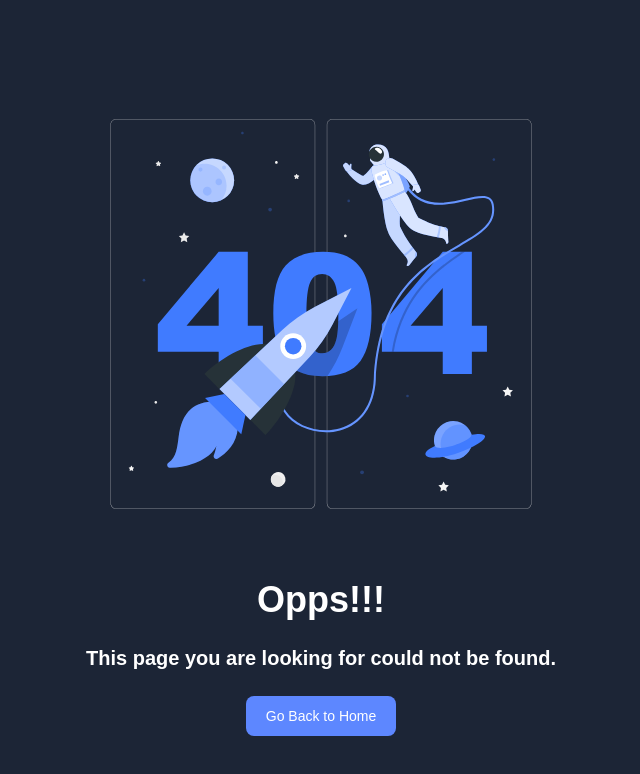
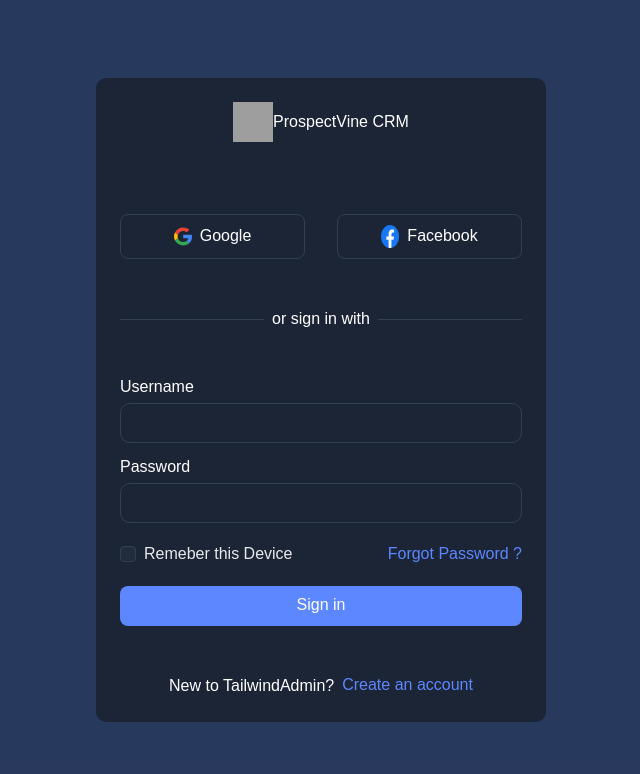
Before and after one commit to Arbaj221/Admin-Dashboard, a React (Vite) app: page /login in a window 1280 px wide. Before the commit this address led to /auth/404. Shown: the top 774 px of the page, without its empty margins (319-959 px from the left). Built offline with nearby package versions, Linux system fonts and the light colour scheme; grey boxes are pictures that could not be loaded.

Commit message:
Add ProtectedRoute, update auth routing and UI

```diff
--- a/src/assets/images/logos/FullLogo.tsx
+++ b/src/assets/images/logos/FullLogo.tsx
@@ -1,24 +1,20 @@
-
-
-
-
-
-
-
-import Logo from "src/assets/images/logos/dark-logo.svg";
-import Logowhite from "src/assets/images/logos/light-logo.svg";
-
-
 const FullLogo = () => {
   return (
-
-
-    <>
-      {/* Dark Logo   */}
-      <img src={Logo} alt="logo" className="block dark:hidden rtl:scale-x-[-1]" />
-      {/* Light Logo  */}
-      <img src={Logowhite} alt="logo" className="hidden dark:block rtl:scale-x-[-1]" />
-    </>
+   <div className='flex justify-center items-center'>
+      <img
+        src="https://crm.prospectvine.com/assets/img/logo.png"
+        alt=""
+        className='w-logo h-logo block dark:hidden rtl:scale-x-[-1]'
+      />
+      <img
+        src="https://crm.prospectvine.com/assets/img/app_logo_mini.png"
+        alt=""
+        className='w-logo h-logo hidden dark:block rtl:scale-x-[-1]'
+      />
+      <span className='text-foreground font-bold text-lg'>
+        ProspectVine CRM
+      </span>
+    </div>
   );
 };
 
--- a/src/components/layout/sidebaritems.ts
+++ b/src/components/layout/sidebaritems.ts
@@ -56,7 +56,7 @@ const SidebarContent: MenuItem[] = [
           {
             id: uniqueId(),
             name: 'Boxed Login',
-            url: '/auth/auth2/login',
+            url: '/login',
             isPro: false,
           },
         ],
@@ -69,7 +69,7 @@ const SidebarContent: MenuItem[] = [
           {
             id: uniqueId(),
             name: 'Boxed Register',
-            url: '/auth/auth2/register',
+            url: '/register',
             isPro: false,
           },
         ],
--- a/src/modules/auth/auth2/Login.tsx
+++ b/src/modules/auth/auth2/Login.tsx
@@ -21,7 +21,7 @@ const Login = () => {
             <div className="flex gap-2 text-base text-ld font-medium mt-6 items-center justify-center">
               <p>New to TailwindAdmin?</p>
               <Link
-                to={"/auth/auth2/register"}
+                to={"/register"}
                 className="text-primary text-sm font-medium"
               >
                 Create an account
--- a/src/modules/auth/auth2/Register.tsx
+++ b/src/modules/auth/auth2/Register.tsx
@@ -22,7 +22,7 @@ const Register = () => {
             <div className="flex gap-2 text-base text-ld font-medium mt-6 items-center justify-start">
               <p>Already have an Account?</p>
               <Link
-                to={"/auth/auth2/login"}
+                to={"/login"}
                 className="text-primary text-sm font-medium"
               >
                 Sign in
--- a/src/modules/auth/authforms/AuthLogin.tsx
+++ b/src/modules/auth/authforms/AuthLogin.tsx
@@ -1,24 +1,33 @@
-import { Link } from 'react-router';
+import { Link, useNavigate } from 'react-router';
 import { Button } from 'src/components/ui/button';
 import { Checkbox } from 'src/components/ui/checkbox';
 import { Input } from 'src/components/ui/input';
 import { Label } from 'src/components/ui/label';
 
 const AuthLogin = () => {
+  const navigate = useNavigate()
+
+  const handleSubmit = (e: React.FormEvent<HTMLFormElement>) => {
+    e.preventDefault();
+    console.log("Hello")
+    localStorage.setItem("isAuth", "true")
+    navigate("/")
+  }
+
   return (
     <>
-      <form className="mt-6">
+      <form className="mt-6" onSubmit={handleSubmit}>
         <div className="mb-4">
           <div className="mb-2 block">
             <Label htmlFor="Username">Username</Label>
           </div>
-          <Input id="username" type="text" />
+          <Input id="username" type="email" required />
         </div>
         <div className="mb-4">
           <div className="mb-2 block">
             <Label htmlFor="userpwd">Password</Label>
           </div>
-          <Input id="userpwd" type="password" />
+          <Input id="userpwd" type="password" required />
         </div>
         <div className="flex justify-between my-5">
           <div className="flex items-center gap-2">
@@ -31,8 +40,8 @@ const AuthLogin = () => {
             Forgot Password ?
           </Link>
         </div>
-        <Button asChild className="w-full">
-          <Link to="/">Sign in</Link>
+        <Button type='submit' className="w-full">
+          Sign in
         </Button>
       </form>
     </>
--- a/src/modules/dashboards/Modern.tsx
+++ b/src/modules/dashboards/Modern.tsx
@@ -1,5 +1,5 @@
-import userImg from '../../../assets/images/profile/user-1.jpg';
-import supportImg from '../../../assets/images/dashboard/customer-support-img.png';
+import userImg from '../../assets/images/profile/user-1.jpg';
+import supportImg from '../../assets/images/dashboard/customer-support-img.png';
 
 const Moderndash = () => {
     return (
--- /dev/null
+++ b/src/routes/ProtectedRoute.tsx
@@ -0,0 +1,13 @@
+import { Navigate } from "react-router";
+
+const ProtectedRoute = ({ children }: { children: React.ReactNode }) => {
+  const isAuth = localStorage.getItem("isAuth") === "true";
+
+  if (!isAuth) {
+    return <Navigate to="/login" replace />;
+  }
+
+  return <>{children}</>;
+};
+
+export default ProtectedRoute;
--- a/src/styles/globals.css
+++ b/src/styles/globals.css
@@ -30,7 +30,35 @@ body {
   --radius-lg: 7px;
   --radius-tw: 12px;
 
-  --leading-21: 21px;
+  /* ADD: Typography tokens */
+  --text-xs: 0.75rem;
+  --text-sm: 0.875rem;
+  --text-base: 1rem;
+  --text-md: 1.0625rem;
+  --text-lg: 1.125rem;
+  --text-xl: 1.25rem;
+  --text-2xl: 1.5rem;
+  --text-3xl: 1.875rem;
+
+  --font-normal: 400;
+  --font-medium: 500;
+  --font-semibold: 600;
+  --font-bold: 700;
+
+  --leading-tight: 1.25;
+  --leading-normal: 1.5;
+  --leading-21: 21px; /* already here, just fix mapping below */
+
+  /* ADD: Spacing scale (extend your existing ones) */
+  --spacing-15: 15px;
+  --spacing-30: 30px;
+  --spacing-60: 60px;
+
+  /* ADD: Transition tokens */
+  --duration-fast: 150ms;
+  --duration-base: 250ms;
+  --duration-slow: 400ms;
+  --ease-default: cubic-bezier(0.4, 0, 0.2, 1);
 
   --gap-30: 30px;
 
@@ -38,6 +66,8 @@ body {
   --padding-30: 30px;
 
   --margin-30: 30px;
+   --width-logo: 40px;
+  --height-logo: 40px;
 }
 
 @theme inline {
@@ -100,6 +130,27 @@ body {
   --color-erroremphasis: var(--error-emphasis);
   --color-successemphasis: var(--success-emphasis);
   --color-infoemphasis: var(--info-emphasis);
+
+  /* FIX: Map spacing so p-30, gap-30 etc work */
+  --spacing-15: var(--spacing-15);
+  --spacing-30: var(--spacing-30);
+  --spacing-60: var(--spacing-60);
+
+  /* FIX: Map leading-21 */
+  --leading-21: var(--leading-21);
+
+  /* ADD: Map font sizes as Tailwind text-* classes */
+  --text-xs: var(--text-xs);
+  --text-sm: var(--text-sm);
+  --text-base: var(--text-base);
+  --text-lg: var(--text-lg);
+  --text-xl: var(--text-xl);
+  --text-2xl: var(--text-2xl);
+
+  /* ADD: Map transitions */
+  --duration-fast: var(--duration-fast);
+  --duration-base: var(--duration-base);
+  --ease-default: var(--ease-default);
 }
 
 :root {
```
Also changed, not shown: src/routes/Router.tsx (+4 -17 lines).
